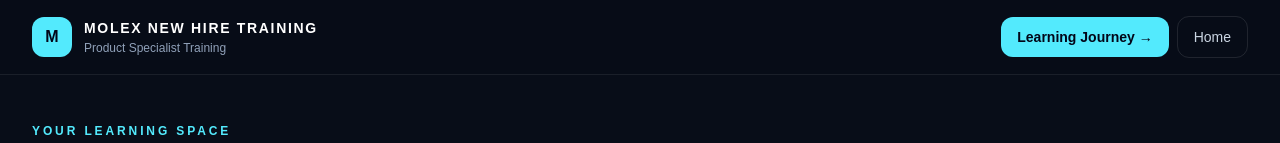
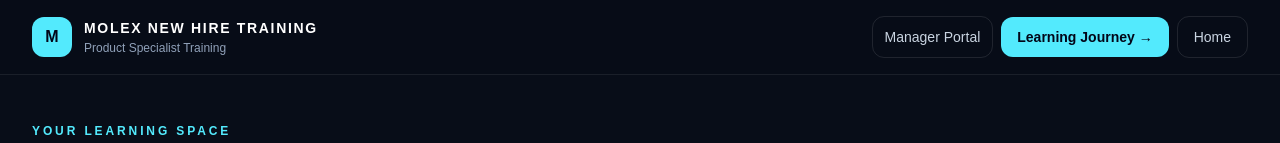
Before and after one commit to vishalawati08/nexus-academy-vishal, a Next.js app: page /dashboard in a window 1280 px wide. Shown: the top 143 px of the page. Built offline with nearby package versions, Linux system fonts and the light colour scheme.

Commit message:
Add manager portal navigation link

```diff
--- a/src/app/dashboard/page.tsx
+++ b/src/app/dashboard/page.tsx
@@ -61,7 +61,7 @@
               <p className="mt-0.5 text-xs text-slate-400">Product Specialist Training</p>
             </div>
           </Link>
-          <nav className="flex items-center gap-2">
+          <nav className="flex items-center gap-2"><Link href="/manager" className="hidden rounded-xl border border-white/10 px-3 py-2.5 text-sm text-slate-300 hover:text-white sm:inline-flex">Manager Portal</Link>
             <Link href="/journey" className="rounded-xl bg-cyan-300 px-4 py-2.5 text-sm font-bold text-slate-950 hover:bg-cyan-200">Learning Journey →</Link>
             <Link href="/" className="hidden rounded-xl border border-white/10 px-4 py-2.5 text-sm text-slate-300 hover:text-white sm:inline-flex">Home</Link>
           </nav>
```
